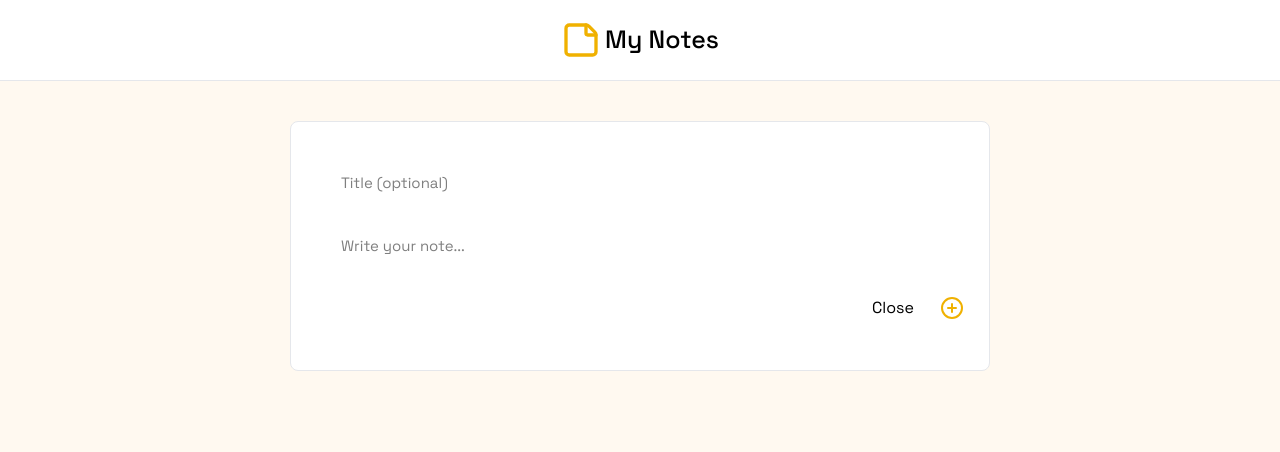
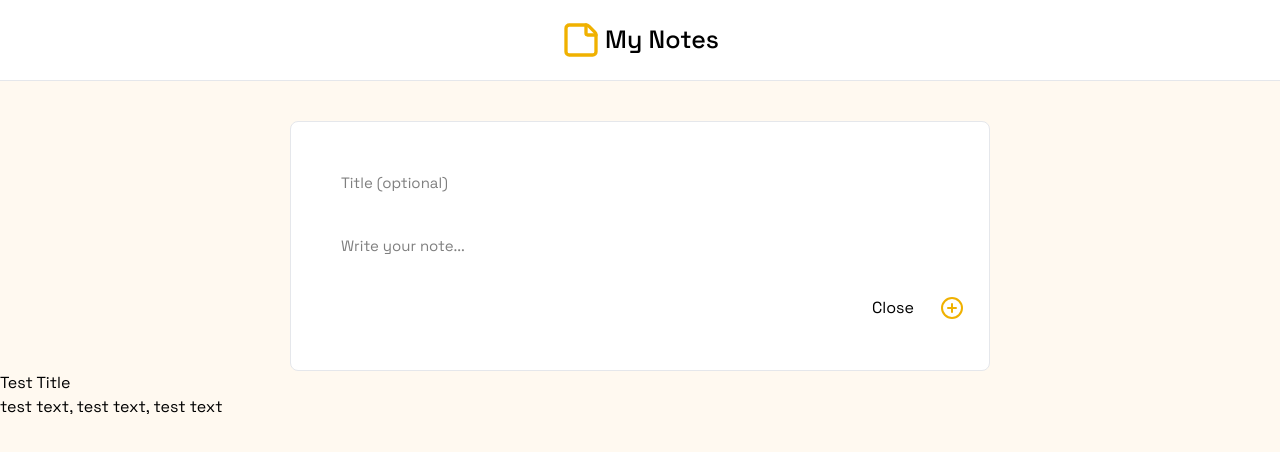
Before and after one commit to Giuseppe11S/my-notes, a React (Vite) app: page / in a window 1280 px wide. Shown: the top 452 px of the page. Built offline with nearby package versions, Linux system fonts and the light colour scheme.

Commit message:
Add example notes data, random ID utility, update NoteList rendering, and improve Form submit logic

```diff
--- a/src/App.jsx
+++ b/src/App.jsx
@@ -4,15 +4,28 @@ import './index.css'
 // import components
 import NavBar from './components/NavBar'
 import Form from './components/Form'
+import NoteList from './components/NoteList'
 
+// utilis just as debug
 
 function App() {
+  const [newNote, setNewNote] = useState([])
+
+  // function to add new note and keeping the prevoius
+  const addNewNotes = (note) => {
+    setNewNote(prev => [...prev, note])
+  }
 
   return (
     <>
     <NavBar />
-    <Form />
-
+    <Form
+    newNote={newNote}
+    setNewNote={setNewNote}
+    onAddNotes={addNewNotes}/>
+    <NoteList
+    newNote={newNote}
+    setNewNote={setNewNote} />
     </>
   )
 }
--- a/src/components/Form.jsx
+++ b/src/components/Form.jsx
@@ -1,11 +1,27 @@
 import { useState } from "react"
 import { CirclePlus } from "lucide-react"
 
+// function to generate random ID
+import { getRandomId } from "../utils/getRandomId"
 
-export default function Form() {
+export default function Form({newNote, setNewNote, onAddNotes}) {
+
+  // state thtat saves user input
+  const [title, setTitle] = useState('')
+  const [text, setText] = useState('')
 
  const handleSubmit = (e) => {
   e.preventDefault()
+
+  // new object with user input
+  const inputNote = {id: getRandomId(), title: title, text: text}
+  console.log(inputNote)
+
+  onAddNotes(inputNote)
+
+  // to clear the user input after submit
+  setTitle('')
+  setText('')
  }
 
   return (
@@ -19,19 +35,25 @@ export default function Form() {
         focus:rounded focus:outline-yellow-200 focus:outline-2 cursor-pointer"
         type="text"
         placeholder="Title (optional)"
+        value={title}
+        onChange={(e) => setTitle(e.target.value)}
         />
         <textarea name="" id=""
         className="w-[600px] resize-none mb-[30px] text-[15px] p-[10px]
         focus:outline focus:rounded focus:outline-yellow-200 focus:outline-2
         cursor-pointer"
-        placeholder="Write your note...">
+        placeholder="Write your note..."
+        value={text}
+        onChange={(e) => setText(e.target.value)}>
         </textarea>
 
         <div className="flex justify-end w-full pr-[25px] pb-[45px] gap-4">
           <button className="hover:bg-blue-100 rounded-lg e transition py-[5px] px-[10px] cursor-pointer">
             Close
           </button>
-          <button className="cursor-pointer">
+          <button
+          type="submit"
+          className="cursor-pointer">
             <CirclePlus
             className="text-yellow-500"/>
           </button>
--- a/src/components/NoteItem.jsx
+++ b/src/components/NoteItem.jsx
@@ -1,7 +1,10 @@
 
-function NoteItem() {
+// props for NoteList
+export default function NoteItem({title, text, id}) {
   return (
     <>
+     <h3>{title}</h3>
+     <p>{text}</p>
     </>
   )
 }
--- a/src/components/NoteList.jsx
+++ b/src/components/NoteList.jsx
@@ -1,7 +1,27 @@
+import Noteitem from '../components/NoteItem'
 
-function NoteList() {
+import exampleData from '../data/exampleNotes'
+
+export default function NoteList({newNote}) {
+
+  // rendering notes items
+  const renderingNote = () => (
+    exampleData.map((note) => (
+      <div key={note.id}>
+        <Noteitem
+        title={note.title}
+        text={note.text}
+        id={note.id}
+        />
+      </div>
+    ))
+  )
+
   return (
     <>
+    <div className='flex'>
+      {renderingNote()}
+    </div>
     </>
   )
 }
--- /dev/null
+++ b/src/data/exampleNotes.js
@@ -0,0 +1,8 @@
+
+import { getRandomId } from "../utils/getRandomId"
+
+const notes = [
+  {id: getRandomId(), title: 'Test Title', text: 'test text, test text, test text'}
+]
+
+export default notes
--- /dev/null
+++ b/src/utils/getRandomId.js
@@ -0,0 +1,6 @@
+
+
+// it generates random id that i'm using in form for new obj
+export const getRandomId = (id) => {
+  return crypto.randomUUID()
+}
```
